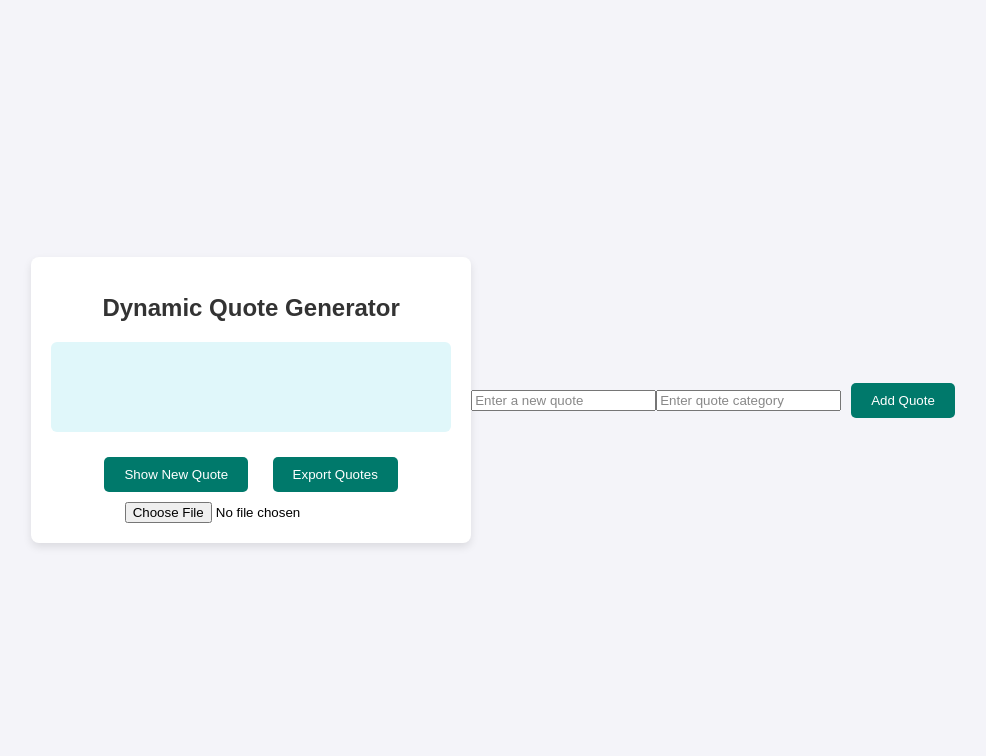
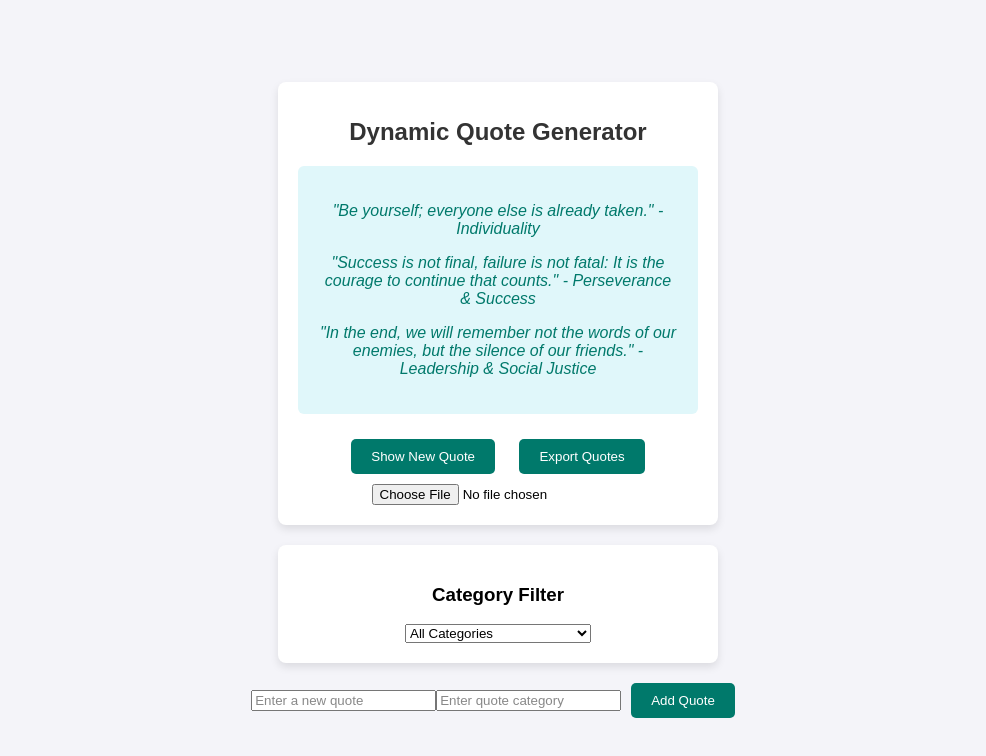
Before and after one commit to Lucas19940820/alx_fe_javascript, a plain HTML site: page dom-manipulation/index.html in a window 1280 px wide. Both pictures are taken after typing "Sample", "Sample" into the empty fields and a click on the button "Add Quote". Shown: the whole page, without its empty margins (142-1128 px from the left). Drawn offline with Linux system fonts and the light colour scheme.

Commit message:
updated files

```diff
--- a/dom-manipulation/index.html
+++ b/dom-manipulation/index.html
@@ -16,8 +16,15 @@
 
 <!-- File input for importing quotes -->
 <input type="file" id="importFile" accept=".json" onchange="importFromJsonFile(event)" />
-
   </div>
+<div class="container">
+<h3>Category Filter</h3>
+  <!-- Add Category Filter -->
+<select id="categoryFilter" onchange="filterQuotes()">
+    <option value="all">All Categories</option>
+    <!-- Dynamically populated categories -->
+  </select>
+</div>
   <script src="script.js"></script>
 </body>
 </html>
--- a/dom-manipulation/script.js
+++ b/dom-manipulation/script.js
@@ -83,7 +83,12 @@ let quotes = JSON.parse(localStorage.getItem('quotes')) || [
         document.getElementById('newQuoteText').value = '';
         document.getElementById('newQuoteCategory').value = '';
 
-      // Optionally display the new quote added
+        // Repopulate categories in the dropdown if a new category is introduced
+        const existingCategories = [...new Set(quotes.map(quote => quote.category))];
+        if (!existingCategories.includes(quoteCategory)) {
+            populateCategories();
+        }
+
         alert('New quote added successfully!');
     } else {
         alert('Please enter both quote text and category!');
@@ -118,8 +123,58 @@ let quotes = JSON.parse(localStorage.getItem('quotes')) || [
     fileReader.readAsText(event.target.files[0]);
 }
 
+// Function to populate the category filter dropdown
+function populateCategories() {
+    const categoryFilter = document.getElementById('categoryFilter');
+
+    // Get unique categories from the quotes array
+    const categories = [...new Set(quotes.map(quote => quote.category))];
+
+    // Populate the dropdown with categories
+    categories.forEach(category => {
+        const option = document.createElement('option');
+        option.value = category;
+        option.textContent = category;
+        categoryFilter.appendChild(option);
+    });
+}
+
+// Function to filter quotes based on selected category
+function filterQuotes() {
+    const selectedCategory = document.getElementById('categoryFilter').value;
+
+    // Clear the current quote display
+    quoteDisplay.innerHTML = '';
+
+    // Filter quotes based on the selected category
+    const filteredQuotes = selectedCategory === 'all'
+        ? quotes
+        : quotes.filter(quote => quote.category === selectedCategory);
+
+    // Display the filtered quotes
+    filteredQuotes.forEach(quote => {
+        const quoteTextElement = document.createElement('p');
+        quoteTextElement.textContent = `"${quote.text}" - ${quote.category}`;
+        quoteDisplay.appendChild(quoteTextElement);
+    });
+
+    // Save selected category to localStorage
+    localStorage.setItem('selectedCategory', selectedCategory);
+}
+
+// Restore the last selected filter when the page loads
+function restoreSelectedCategory() {
+    const savedCategory = localStorage.getItem('selectedCategory') || 'all';
+    document.getElementById('categoryFilter').value = savedCategory;
+    filterQuotes();
+}
+
 // Event listener for the "Show New Quote" button
 newQuoteButton.addEventListener('click', showRandomQuote);
 
-  // Call the function to create the form when the page loads
+// Call functions to populate categories and restore last selected filter on page load
+window.onload = function() {
+    populateCategories();
+    restoreSelectedCategory();
     createAddQuoteForm();
+};
--- a/dom-manipulation/styles.css
+++ b/dom-manipulation/styles.css
@@ -8,6 +8,7 @@ body {
     justify-content: center;
     align-items: center;
     height: 100vh;
+    flex-direction: column; /* Change direction to column */
 }
 
 .container {
@@ -17,6 +18,7 @@ body {
     box-shadow: 0 4px 8px rgba(0, 0, 0, 0.1);
     width: 400px;
     text-align: center;
+    margin: 10px 0; /* Add margin for spacing between containers */
 }
 
 h1 {
```
Lines whose indentation alone changed are shown as unchanged.
